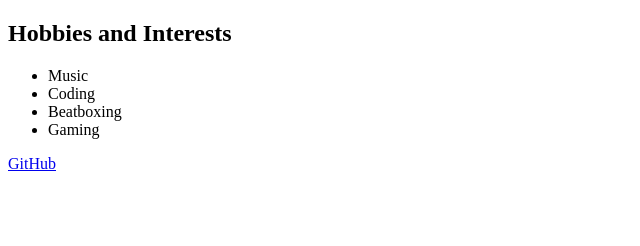
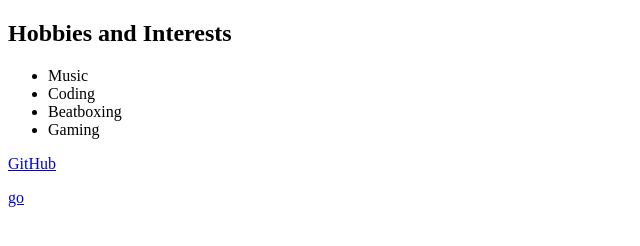
Before and after one commit to CMM31313/CMM31313.github.io, a plain HTML site: page index.html in a window 1280 px wide. Shown: the full height of the page, 0-640 px from the left. Drawn offline with Linux system fonts and the light colour scheme.

Commit message:
Update index.html

```diff
--- a/index.html
+++ b/index.html
@@ -25,5 +25,7 @@
 
         </dl>
     </section>
+
+    <a href="/html.html">go</a>
 </body>
 </html>
```
